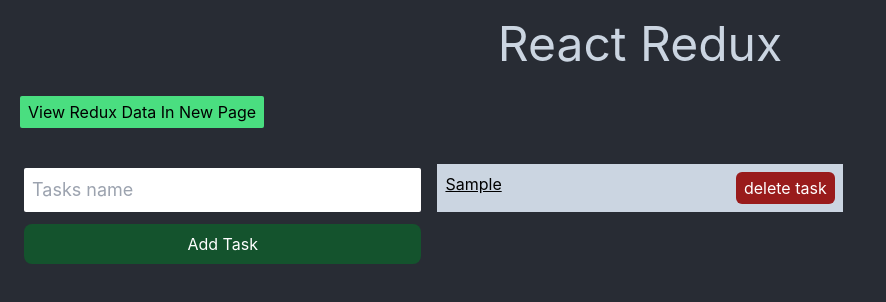
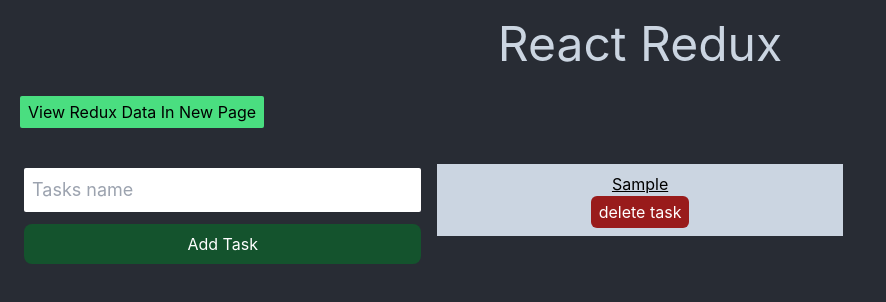
Before and after one commit to kibambe-0167/blog-reactjs-redux, a React (Create React App) app: page / in a window 1280 px wide. Both pictures are taken after typing "Sample" into the empty fields and a click on the button "Add Task". Shown: the top 302 px of the page, without its empty margins (0-886 px from the left). Built offline with nearby package versions, Linux system fonts and the light colour scheme.

Commit message:
done with blog, need review

```diff
--- a/src/App.js
+++ b/src/App.js
@@ -44,6 +44,7 @@
   function removeTask(index) {
     // pass task index to delete the task.
     dispatch(deleteTask(index));
+    // setToEdit(null);
   }
 
   function handleSubmit(event) {
@@ -80,7 +81,7 @@
         </button>
       </div>
 
-      <div className=" w-full flex flex-row justify-between px-5 py-5 ">
+      <div className=" w-full flex xs:flex-col md:flex-row lg:flex-row xl:flex-row 2xl:flex-row sm:flex-col flex-row justify-between px-5 py-5 ">
         <form
           onSubmit={(event) => handleSubmit(event)}
           className=" w-4/12 px-1 "
@@ -109,11 +110,11 @@
             selectTask.length > 0 &&
             selectTask.map((task, index) => (
               <div
-                className=" my-2 bg-slate-300 flex justify-between px-2 py-2 text-center "
+                className=" my-2 bg-slate-300 xs:flex-col justify-between px-2 py-2 text-center "
                 key={index}
               >
                 <div
-                  className=" underline cursor-pointer "
+                  className=" underline cursor-pointer xs:py-2 "
                   onClick={() => edit(task, index)}
                 >
                   {task?.name}
--- a/tailwind.config.js
+++ b/tailwind.config.js
@@ -1,7 +1,11 @@
 /** @type {import('tailwindcss').Config} */
 module.exports = {
   content: ["./src/**/*.{js,jsx,ts,tsx}"],
+  darkMode: false,
   theme: {
+    extend: {},
+  },
+  variants: {
     extend: {},
   },
   plugins: [],
```
